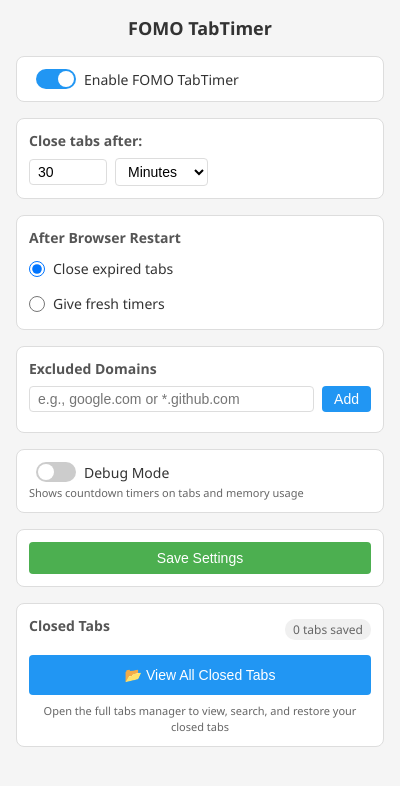
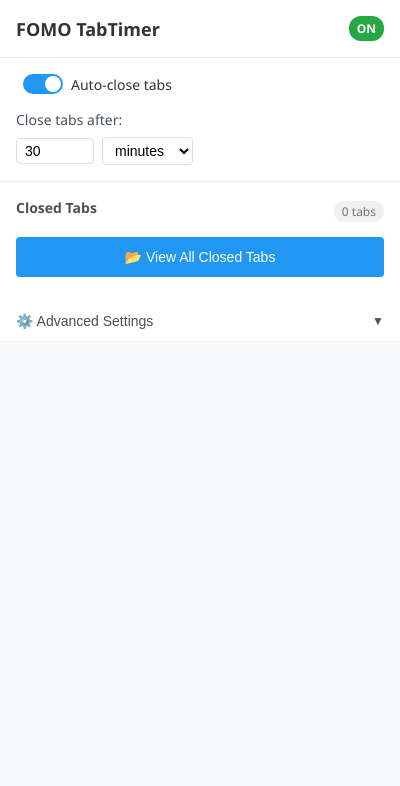
Before and after one commit to shaal/fomo-tabtimer, a browser extension: page popup/popup.html in a window 400 px wide. Drawn offline with Linux system fonts and the light colour scheme.

Commit message:
Enhance popup and background functionality with new features
- Added initialization for existing tabs in AutoCloseManager to set timers for already open tabs.
- Implemented a method to clean tab titles before saving, ensuring consistency.
- Updated popup interface with a new header and status indicator for the auto-close feature.
- Improved layout and styling in popup.css for better user experience, including advanced settings toggle and closed tabs section.
- Refactored event listeners in popup.js to streamline settings updates and improve responsiveness.

```diff
--- a/popup/popup.css
+++ b/popup/popup.css
@@ -3,32 +3,120 @@ body {
   margin: 0;
   padding: 0;
   font-family: 'Segoe UI', Tahoma, Geneva, Verdana, sans-serif;
-  background: #f5f5f5;
+  background: #f8f9fa;
 }
 
 .container {
+  padding: 0;
+}
+
+.header {
+  display: flex;
+  justify-content: space-between;
+  align-items: center;
   padding: 16px;
+  background: white;
+  border-bottom: 1px solid #e9ecef;
 }
 
 h1 {
-  margin: 0 0 16px 0;
+  margin: 0;
   font-size: 18px;
   color: #333;
-  text-align: center;
+  font-weight: 600;
+}
+
+.status-indicator {
+  font-size: 12px;
+  font-weight: 600;
+  padding: 4px 8px;
+  border-radius: 12px;
+  color: white;
+  background: #dc3545;
+  transition: background-color 0.3s ease;
+}
+
+.status-indicator.on {
+  background: #28a745;
+}
+
+.main-controls {
+  padding: 16px;
+  background: white;
+  border-bottom: 1px solid #e9ecef;
+}
+
+.timer-setting {
+  margin-top: 16px;
+}
+
+.timer-label {
+  font-size: 14px;
+  color: #495057;
+  margin-bottom: 8px;
+  display: block;
+}
+
+.advanced-toggle-section {
+  background: white;
+  border-bottom: 1px solid #e9ecef;
+}
+
+.advanced-toggle {
+  width: 100%;
+  padding: 12px 16px;
+  background: none;
+  border: none;
+  display: flex;
+  justify-content: space-between;
+  align-items: center;
+  cursor: pointer;
+  font-size: 14px;
+  color: #495057;
+  transition: background-color 0.2s ease;
+}
+
+.advanced-toggle:hover {
+  background: #f8f9fa;
+}
+
+.advanced-toggle .arrow {
+  font-size: 12px;
+  transition: transform 0.2s ease;
+}
+
+.advanced-toggle.expanded .arrow {
+  transform: rotate(180deg);
+}
+
+.advanced-settings {
+  background: #f8f9fa;
+  border-bottom: 1px solid #e9ecef;
+}
+
+.advanced-section {
+  margin-bottom: 16px;
+  padding: 16px;
+  background: white;
+  border-radius: 8px;
+  margin: 0 16px 16px 16px;
+  border: 1px solid #dee2e6;
+}
+
+.advanced-section:first-child {
+  margin-top: 16px;
+}
+
+.closed-tabs-section {
+  padding: 16px;
+  background: white;
 }
 
 h3 {
   margin: 0 0 8px 0;
   font-size: 14px;
-  color: #555;
-}
-
-.section {
-  margin-bottom: 16px;
-  padding: 12px;
-  background: white;
-  border-radius: 8px;
-  border: 1px solid #ddd;
+  color: #495057;
+  font-weight: 600;
 }
 
 .toggle-container {
@@ -253,6 +341,12 @@ input:checked + .slider:before {
   line-height: 1.4;
 }
 
+.tabs-count {
+  font-size: 12px;
+  color: #6c757d;
+  font-weight: 500;
+}
+
 .debug-description {
   font-size: 11px;
   color: #666;
--- a/popup/popup.html
+++ b/popup/popup.html
@@ -7,30 +7,49 @@
 </head>
 <body>
   <div class="container">
+    <div class="header">
       <h1>FOMO TabTimer</h1>
+      <span id="statusIndicator" class="status-indicator">OFF</span>
+    </div>
 
-    <div class="section">
+    <div class="main-controls">
       <label class="toggle-container">
         <input type="checkbox" id="enableToggle">
         <span class="slider"></span>
-        <span class="label">Enable FOMO TabTimer</span>
+        <span class="label">Auto-close tabs</span>
       </label>
-    </div>
 
-    <div class="section" id="settingsSection">
-      <h3>Close tabs after:</h3>
+      <div class="timer-setting">
+        <label class="timer-label">Close tabs after:</label>
         <div class="time-input">
           <input type="number" id="timeValue" min="1" max="999" value="30">
           <select id="timeUnit">
-          <option value="seconds">Seconds</option>
-          <option value="minutes">Minutes</option>
-          <option value="hours">Hours</option>
-          <option value="days">Days</option>
+            <option value="seconds">seconds</option>
+            <option value="minutes">minutes</option>
+            <option value="hours">hours</option>
+            <option value="days">days</option>
           </select>
         </div>
       </div>
+    </div>
 
-    <div class="section">
+    <div class="closed-tabs-section">
+      <div class="tabs-header">
+        <h3>Closed Tabs</h3>
+        <span id="tabsCount" class="tabs-count">0 tabs</span>
+      </div>
+      <button id="viewTabsBtn" class="btn-view-tabs">📂 View All Closed Tabs</button>
+    </div>
+
+    <div class="advanced-toggle-section">
+      <button id="advancedToggle" class="advanced-toggle">
+        <span>⚙️ Advanced Settings</span>
+        <span class="arrow">▼</span>
+      </button>
+    </div>
+
+    <div class="advanced-settings" id="advancedSettings" style="display: none;">
+      <div class="advanced-section">
         <h3>After Browser Restart</h3>
         <div class="timer-persistence-input">
           <label class="radio-option">
@@ -44,7 +63,7 @@
         </div>
       </div>
 
-    <div class="section">
+      <div class="advanced-section">
         <h3>Excluded Domains</h3>
         <div class="domain-input">
           <input type="text" id="domainInput" placeholder="e.g., google.com or *.github.com">
@@ -53,7 +72,7 @@
         <div id="domainList" class="domain-list"></div>
       </div>
 
-    <div class="section">
+      <div class="advanced-section">
         <label class="toggle-container">
           <input type="checkbox" id="debugToggle">
           <span class="slider"></span>
@@ -62,11 +81,7 @@
         <p class="debug-description">Shows countdown timers on tabs and memory usage</p>
       </div>
 
-    <div class="section">
-      <button id="saveSettings" class="btn-primary">Save Settings</button>
-    </div>
-
-    <div class="section debug-info" id="debugInfo" style="display:none;">
+      <div class="advanced-section debug-info" id="debugInfo" style="display:none;">
         <h3>🐛 Debug Information</h3>
         <div class="debug-stats">
           <div class="stat-row">
@@ -97,13 +112,6 @@
         </div>
       </div>
 
-    <div class="section">
-      <div class="tabs-header">
-        <h3>Closed Tabs</h3>
-        <span id="tabsCount" class="tabs-count">0 tabs saved</span>
-      </div>
-      <button id="viewTabsBtn" class="btn-view-tabs">📂 View All Closed Tabs</button>
-      <p class="tabs-description">Open the full tabs manager to view, search, and restore your closed tabs</p>
     </div>
   </div>
 
--- a/popup/popup.js
+++ b/popup/popup.js
@@ -35,21 +35,30 @@ class PopupManager {
   setupEventListeners() {
     document.getElementById('enableToggle').addEventListener('change', (e) => {
       this.settings.enabled = e.target.checked;
+      this.updateStatusIndicator();
       this.updateSettingsVisibility();
+      this.saveSettings();
+    });
+
+    document.getElementById('advancedToggle').addEventListener('click', () => {
+      this.toggleAdvancedSettings();
     });
 
     document.getElementById('timeValue').addEventListener('input', (e) => {
       this.settings.timeValue = parseInt(e.target.value) || 1;
+      this.saveSettings();
     });
 
     document.getElementById('timeUnit').addEventListener('change', (e) => {
       this.settings.timeUnit = e.target.value;
+      this.saveSettings();
     });
 
     document.querySelectorAll('input[name="timerPersistence"]').forEach(radio => {
       radio.addEventListener('change', (e) => {
         if (e.target.checked) {
           this.settings.timerPersistenceMode = e.target.value;
+          this.saveSettings();
         }
       });
     });
@@ -57,6 +66,7 @@ class PopupManager {
     document.getElementById('debugToggle').addEventListener('change', (e) => {
       this.settings.debugMode = e.target.checked;
       this.updateDebugVisibility();
+      this.saveSettings();
     });
 
     document.getElementById('addDomain').addEventListener('click', () => {
@@ -69,9 +79,6 @@ class PopupManager {
       }
     });
 
-    document.getElementById('saveSettings').addEventListener('click', () => {
-      this.saveSettings();
-    });
 
     document.getElementById('viewTabsBtn').addEventListener('click', () => {
       this.openTabsPage();
@@ -103,15 +110,22 @@ class PopupManager {
     }
 
     document.getElementById('debugToggle').checked = this.settings.debugMode || false;
+    this.updateStatusIndicator();
     this.updateSettingsVisibility();
     this.updateDebugVisibility();
     this.renderDomainList();
   }
 
   updateSettingsVisibility() {
-    const settingsSection = document.getElementById('settingsSection');
-    settingsSection.style.opacity = this.settings.enabled ? '1' : '0.5';
-    settingsSection.style.pointerEvents = this.settings.enabled ? 'auto' : 'none';
+    const mainControls = document.querySelector('.main-controls');
+    const timerSetting = document.querySelector('.timer-setting');
+    const opacity = this.settings.enabled ? '1' : '0.5';
+    const pointerEvents = this.settings.enabled ? 'auto' : 'none';
+
+    if (timerSetting) {
+      timerSetting.style.opacity = opacity;
+      timerSetting.style.pointerEvents = pointerEvents;
+    }
   }
 
   renderDomainList() {
@@ -137,32 +151,49 @@ class PopupManager {
       this.settings.excludedDomains.push(domain);
       input.value = '';
       this.renderDomainList();
+      this.saveSettings();
     }
   }
 
   removeDomain(index) {
     this.settings.excludedDomains.splice(index, 1);
     this.renderDomainList();
+    this.saveSettings();
   }
 
   async saveSettings() {
     await chrome.storage.sync.set({ autoCloseSettings: this.settings });
-
-    const button = document.getElementById('saveSettings');
-    const originalText = button.textContent;
-    button.textContent = 'Saved!';
-    button.style.background = '#4CAF50';
-
-    setTimeout(() => {
-      button.textContent = originalText;
-      button.style.background = '';
-    }, 1000);
   }
 
   async updateTabsCount() {
     const { savedTabs = [] } = await chrome.storage.local.get(['savedTabs']);
     const count = savedTabs.length;
-    document.getElementById('tabsCount').textContent = `${count} tab${count !== 1 ? 's' : ''} saved`;
+    document.getElementById('tabsCount').textContent = `${count} tab${count !== 1 ? 's' : ''}`;
+  }
+
+  updateStatusIndicator() {
+    const indicator = document.getElementById('statusIndicator');
+    if (this.settings.enabled) {
+      indicator.textContent = 'ON';
+      indicator.classList.add('on');
+    } else {
+      indicator.textContent = 'OFF';
+      indicator.classList.remove('on');
+    }
+  }
+
+  toggleAdvancedSettings() {
+    const advancedSettings = document.getElementById('advancedSettings');
+    const advancedToggle = document.getElementById('advancedToggle');
+    const isVisible = advancedSettings.style.display !== 'none';
+
+    if (isVisible) {
+      advancedSettings.style.display = 'none';
+      advancedToggle.classList.remove('expanded');
+    } else {
+      advancedSettings.style.display = 'block';
+      advancedToggle.classList.add('expanded');
+    }
   }
 
   updateDebugVisibility() {
```
Also changed, not shown: background.js (+39 -1 lines). Lines whose indentation alone changed are shown as unchanged.
